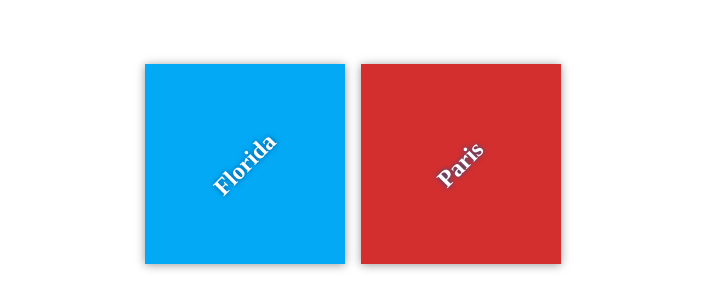
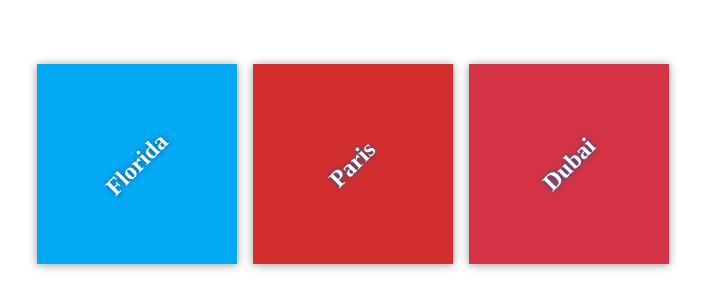
Before and after one commit to lovelyrawa/my-travel-plans, a plain HTML site: page index.html in a window 1280 px wide. Shown: the part 236-544 px from the top of the page, without its empty margins (287-992 px from the left). Drawn offline with Linux system fonts and the light colour scheme; files that its build step writes are made by us from their sources.

Commit message:
Add third destination

```diff
--- a/app.css
+++ b/app.css
@@ -53,3 +53,6 @@ h2 {
 #paris {
     background-color: #d32f2f;
 }
+#Dubai {
+    background-color: #d33345;
+}
--- a/index.html
+++ b/index.html
@@ -17,6 +17,10 @@
             <div class="destination" id="paris">
                 <h2>Paris</h2>
             </div>
+
+            <div class="destination" id="Dubai">
+                <h2>Dubai</h2>
+            </div>
         </div>
     </div>
 
```
